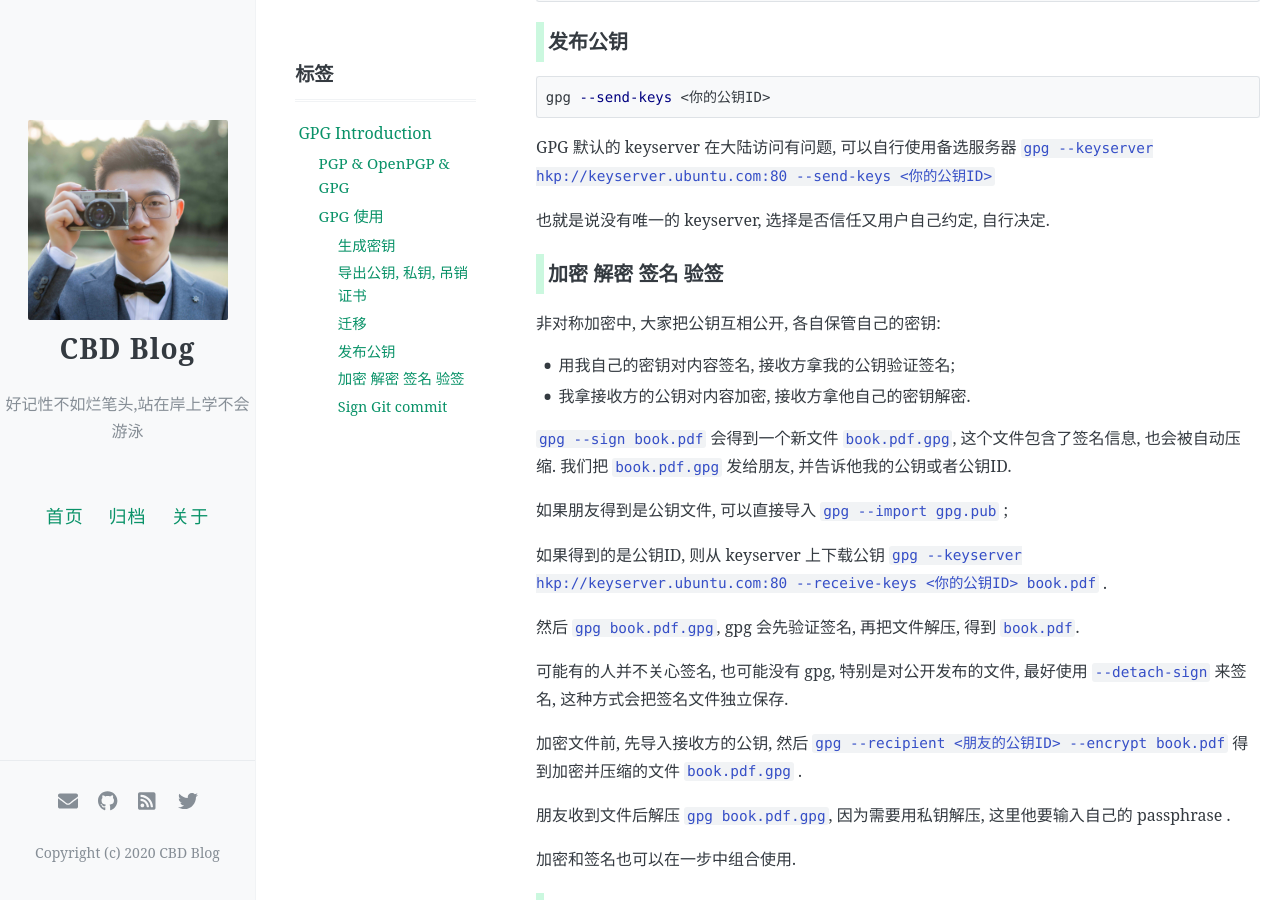
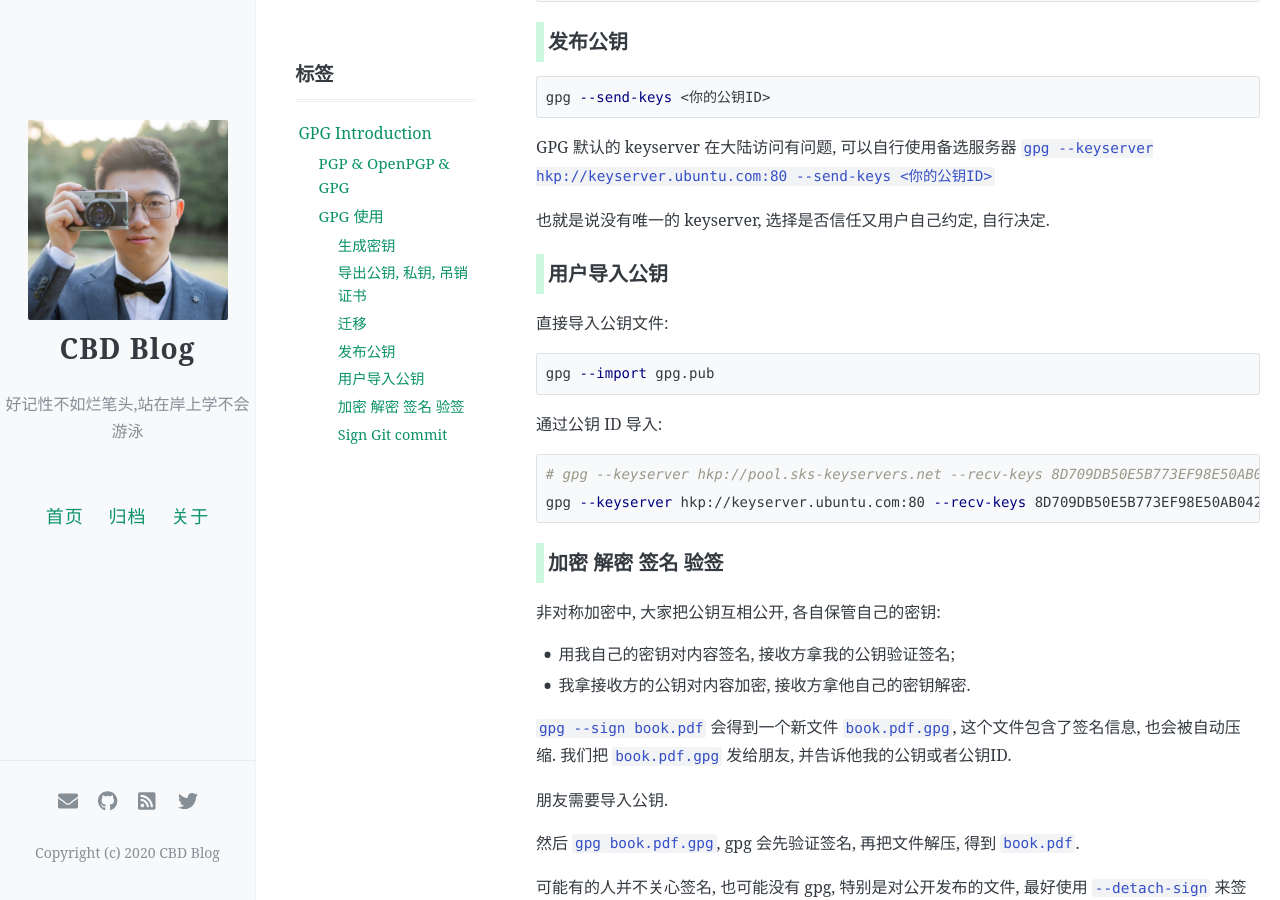
Before and after one commit to icbd/icbd.github.io, a Jekyll site: the page built from _posts/tools/2021-04-03-gpg-introduction.md, in a window 1280 px wide and 900 px high, scrolled down 3023 px. Built offline with Jekyll 4.4.1, drawn with Linux system fonts in a browser that asks for light colours; comment, search, counter and statistics services are not loaded.

Commit message:
Update 2021-04-03-gpg-introduction.md

````diff
--- a/_posts/tools/2021-04-03-gpg-introduction.md
+++ b/_posts/tools/2021-04-03-gpg-introduction.md
@@ -110,6 +110,21 @@ GPG 默认的 keyserver 在大陆访问有问题, 可以自行使用备选服务
 
 也就是说没有唯一的 keyserver, 选择是否信任又用户自己约定, 自行决定.
 
+### 用户导入公钥
+
+直接导入公钥文件:
+
+```sh
+gpg --import gpg.pub
+```
+
+通过公钥 ID 导入:
+
+```sh
+# gpg --keyserver hkp://pool.sks-keyservers.net --recv-keys 8D709DB50E5B773EF98E50AB04255F266E5C3842
+gpg --keyserver hkp://keyserver.ubuntu.com:80 --recv-keys 8D709DB50E5B773EF98E50AB04255F266E5C3842
+```
+
 ### 加密 解密 签名 验签
 
 非对称加密中, 大家把公钥互相公开, 各自保管自己的密钥:
@@ -119,9 +134,7 @@ GPG 默认的 keyserver 在大陆访问有问题, 可以自行使用备选服务
 
 `gpg --sign book.pdf` 会得到一个新文件 `book.pdf.gpg`, 这个文件包含了签名信息, 也会被自动压缩. 我们把 `book.pdf.gpg` 发给朋友, 并告诉他我的公钥或者公钥ID.
 
-如果朋友得到是公钥文件, 可以直接导入 `gpg --import gpg.pub` ;
-
-如果得到的是公钥ID, 则从 keyserver 上下载公钥 `gpg --keyserver hkp://keyserver.ubuntu.com:80  --receive-keys <你的公钥ID> book.pdf` .
+朋友需要导入公钥.
 
 然后 `gpg book.pdf.gpg`, gpg 会先验证签名, 再把文件解压, 得到 `book.pdf`.
 
````
